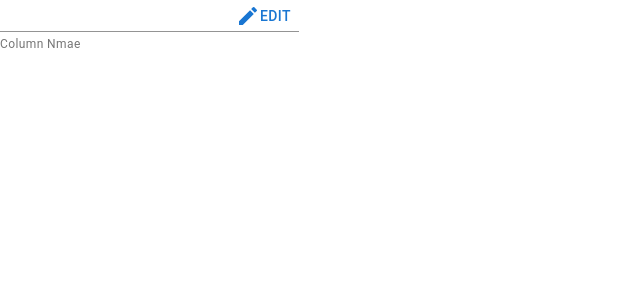
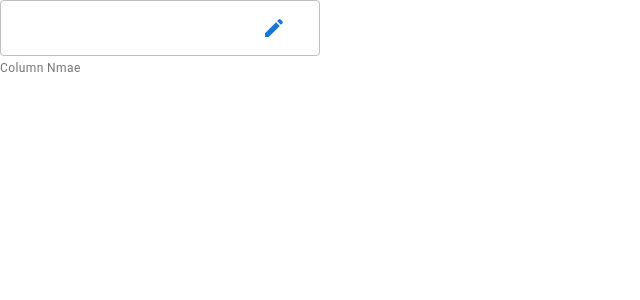
Before and after one commit to yhan0704/typescripmovieql, a React (Create React App) app: page / in a window 1280 px wide. Shown: the top 300 px of the page, without its empty margins (0-640 px from the left). Built offline with nearby package versions, Linux system fonts and the light colour scheme.

Commit message:
100% for EditTextField

```diff
--- a/src/components/EditTextField.tsx
+++ b/src/components/EditTextField.tsx
@@ -3,6 +3,8 @@ import React, { useEffect, useRef, useState } from "react";
 // import TextField from "@material-ui/core/TextField";
 import EditIcon from "@material-ui/icons/Edit";
 // import CheckIcon from "@material-ui/icons/Check";
+import OutlinedInput from '@mui/material/OutlinedInput';
+
 import {
   FormControl,
   FormHelperText,
@@ -15,7 +17,7 @@ import { gql, useMutation } from "@apollo/client";
 
 const CREATE_PRODUCT = gql`
   mutation AddProduct($name: String!) {
-    addProduct( name: $name) {
+    addProduct(name: $name) {
       name
     }
   }
@@ -25,27 +27,47 @@ const EditTextField = () => {
   const [inputText, setInputText] = useState<string>("");
   const [disabled, setDisabled] = useState<boolean>(true);
 
-  const [AddProduct,{data, loading, error}] = useMutation(CREATE_PRODUCT, {
-    variables:{
-      name:inputText,
+  const [AddProduct, { data, loading, error }] = useMutation(CREATE_PRODUCT, {
+    variables: {
+      name: inputText,
+    },
+  });
+
+  const inputRef = useRef<HTMLInputElement>();
+
+  const setTextInputRef = (element: HTMLInputElement) => {
+    inputRef.current = element;
+  };
+
+  useEffect(() => {
+    if (!disabled) {
+      inputRef.current?.focus();
+      setInputText("");
     }
-  })
+  }, [inputRef.current, disabled]);
+
+
   useEffect(() => {
-    AddProduct()
-  },[inputText])
+    AddProduct();
+  }, [inputText]);
 
   return (
     <Grid container>
       <Grid item>
         <FormControl>
-          <Input
+          <OutlinedInput
             id="standard-adornment-weight"
             value={inputText}
-            onChange={(e: any) => {setInputText(e.target.value); AddProduct()}}
+            onChange={(e: any) => {
+              setInputText(e.target.value);
+              AddProduct();
+            }}
+            disabled={disabled}
+            inputRef={setTextInputRef}
             endAdornment={
               <InputAdornment position="end">
-                 <Button onClick={() =>AddProduct()} >
-                 <EditIcon />Edit
+                <Button onClick={() => {AddProduct(); setDisabled(!disabled)}}>
+                  <EditIcon />
                 </Button>
               </InputAdornment>
             }
@@ -61,8 +83,6 @@ const EditTextField = () => {
 
 export default EditTextField;
 
-
-
 // useEffect(() => {
 //   if (!disabled) {
 //     inputRef.current?.focus();
@@ -74,7 +94,8 @@ export default EditTextField;
 //   inputRef.current = element;
 // };
 
-        {/* <TextField
+{
+  /* <TextField
           label="Column Name"
           value={inputText}
           onChange={(e: any) => setInputText(e.target.value)}
@@ -87,4 +108,5 @@ export default EditTextField;
         </Button>
       </Grid>
       <Grid item>
-         */}
+         */
+}
```
Lines whose indentation alone changed are shown as unchanged.
